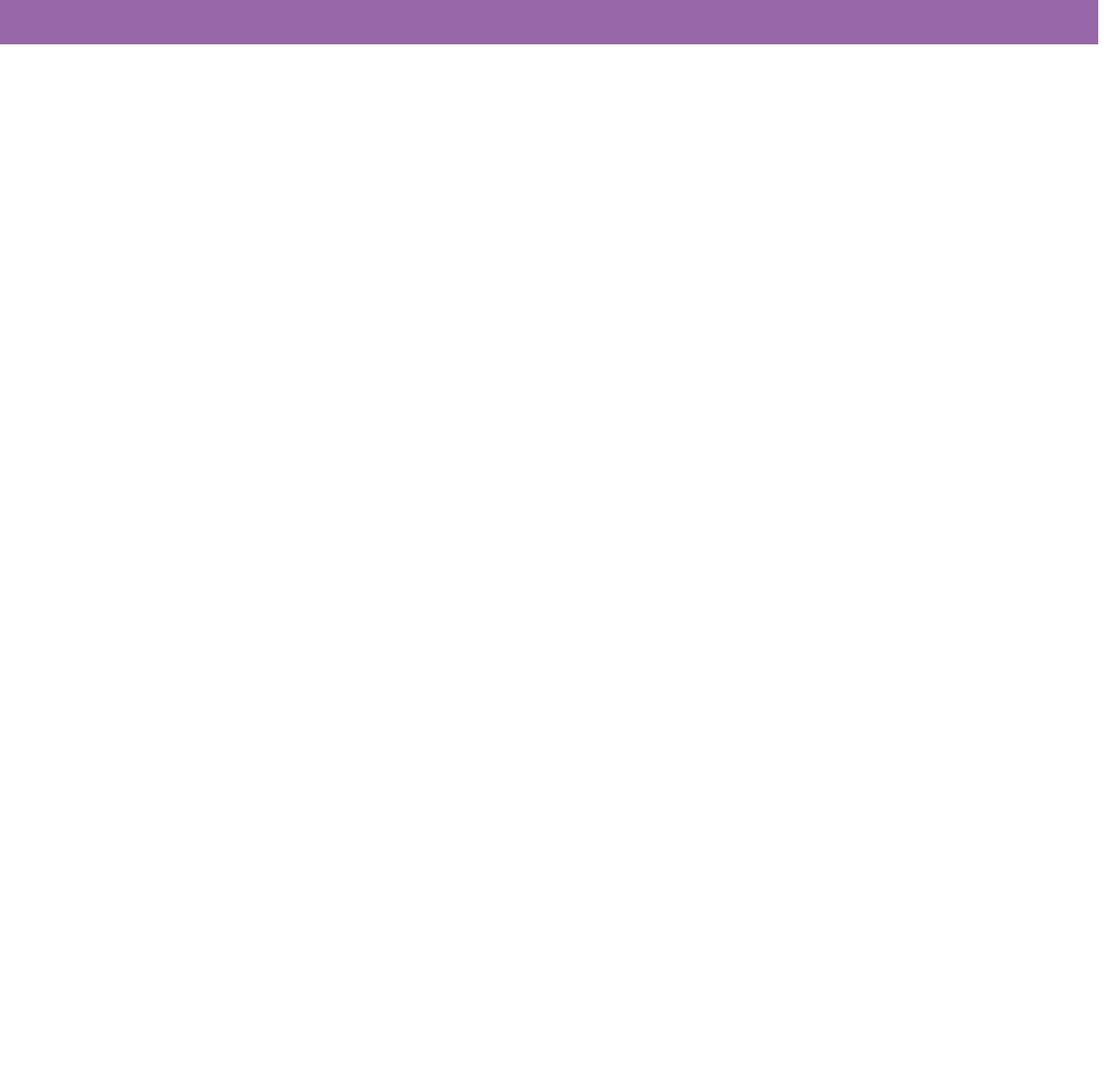
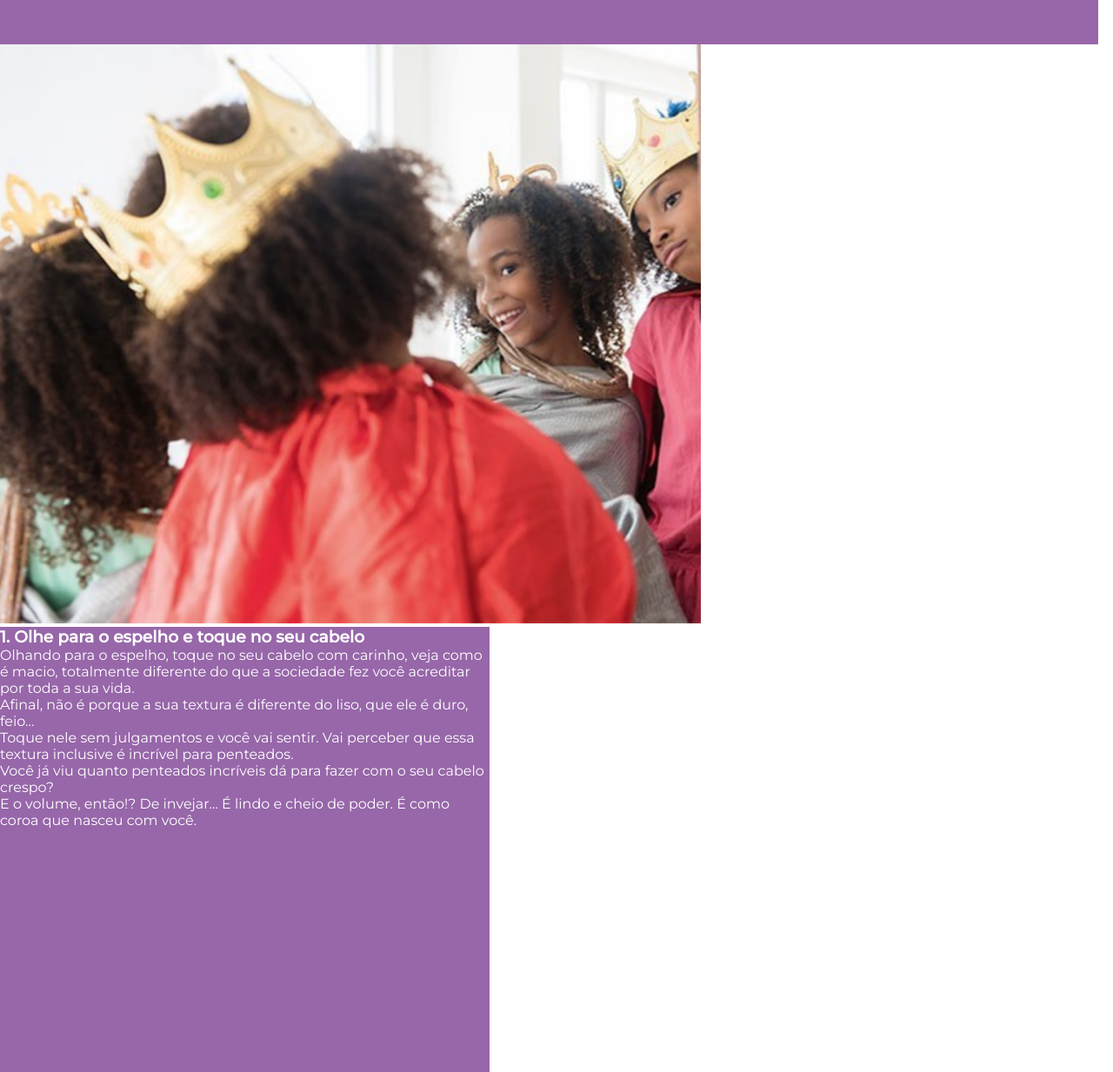
Before and after one commit to VanessaTrajano/Crespos, a plain HTML site: page index.html in a window 1280 px wide. Shown: the part 1209-2442 px from the top of the page at 87% size. Before the commit the page ends 1260 px from the top, so only its background shows below. Drawn offline with nearby package versions, Linux system fonts and the light colour scheme.

Commit message:
criei e dei os tamanhos da primeira div

```diff
--- a/index.html
+++ b/index.html
@@ -40,7 +40,7 @@
                 </div>
             </div>
         </section>
-        <section>
+        <section class="dicas">
             <div class="intro">
                 <div class="intro-titulo">
                     <h2>7 passos para se apaixonar pelo seu cabelo crespo natural</h2>
@@ -49,6 +49,19 @@
                     <p>Sabemos que a jornada para a aceitação do cabelo crespo natural é longa e nada fácil de trilhar. Afinal, é difícil se libertar das amarras e aprender a se amar depois de anos vivendo em uma sociedade preconceituosa que reprime as características mais comuns do ser humano, como a textura do seu cabelo. Se você está disposta a se aventurar nesse caminho de autoconhecimento e aceitação, vem com a gente! E um segredo: não precisa ter medo!</p>
                 </div>
             </div>
+            <div class="dica-num1">
+                <figure>
+                    <img src="./img/noespelho.png" alt="Meninas se olhando no espelho">
+                </figure>
+                <div>
+                    <h3>1. Olhe para o espelho e toque no seu cabelo</h3>
+                    <p>Olhando para o espelho, toque no seu cabelo com carinho, veja como é macio, totalmente diferente do que a sociedade fez você acreditar por toda a sua vida.</p>
+                    <p>Afinal, não é porque a sua textura é diferente do liso, que ele é duro, feio…</p>
+                    <p>Toque nele sem julgamentos e você vai sentir. Vai perceber que essa textura inclusive é incrível para penteados.</p>
+                    <p>Você já viu quanto penteados incríveis dá para fazer com o seu cabelo crespo?</p>
+                    <p>E o volume, então!? De invejar… É lindo e cheio de poder. É como coroa que nasceu com você.</p>
+                </div>
+            </div>
         </section>
     </main>
 </body>
--- a/style.css
+++ b/style.css
@@ -86,6 +86,9 @@ main{
 .titulo p{
     font-size: 2.4vw;
 }
+.dicas{
+    position: relative;
+}
 .intro{
     height: 29.5vw;
     width: 98.7vw;
@@ -111,3 +114,12 @@ main{
 .intro-p p{
     font-size: 1.4vw;
 }
+.dica-num1 img{
+    width: 63vw;
+    height: 52vw;
+}
+.dica-num1 div{
+    background-color: #9767A9;
+    height: 40vw;
+    width: 44vw;
+}
```
Also changed, not shown: img/noespelho.png (added).
